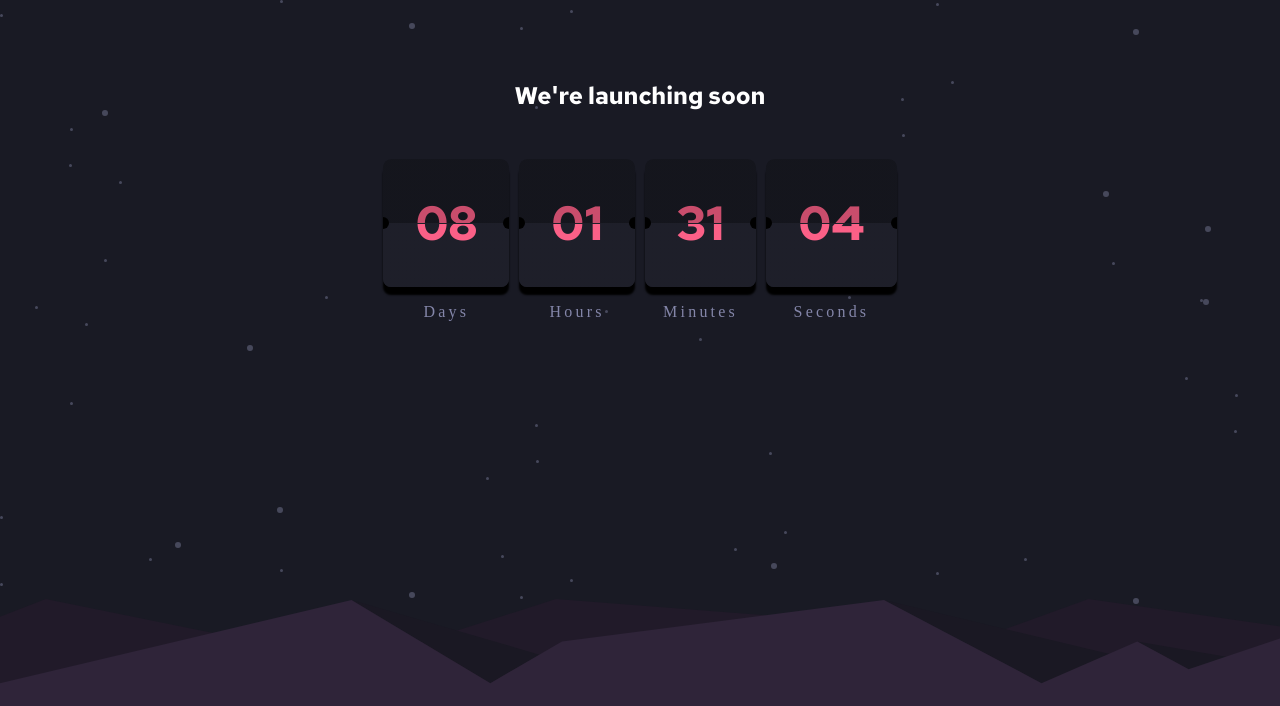
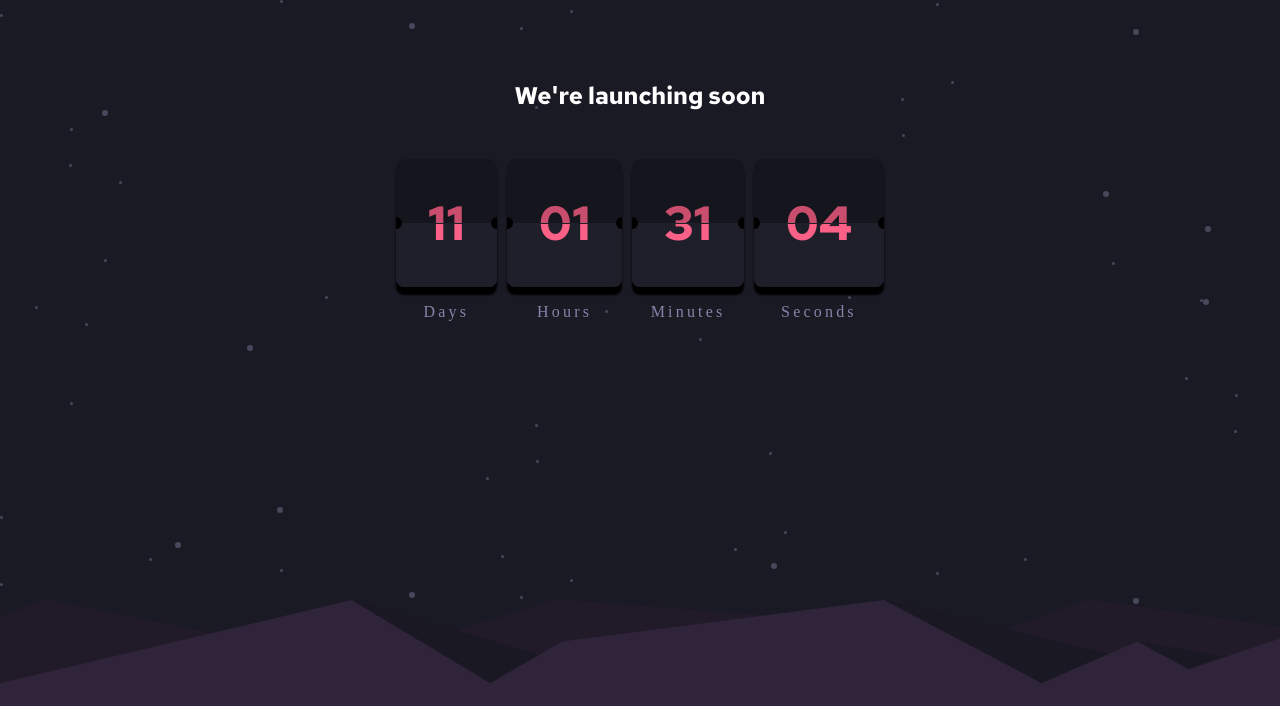
Before and after one commit to Koded247/countdown-timer, a plain HTML site: page index.html in a window 1280 px wide. Shown: the top 706 px of the page. Drawn offline with Linux system fonts and the light colour scheme.

```diff
--- a/index.html
+++ b/index.html
@@ -3,7 +3,7 @@
 <head>
     <meta charset="UTF-8">
     <meta name="viewport" content="width=device-width, initial-scale=1.0">
-    <title>COUNT DOWN</title>
+    <title>countdown-Timer</title>
     <link rel="stylesheet" href="./styles.css">
     <link rel="preconnect" href="https://fonts.googleapis.com">
     <link rel="preconnect" href="https://fonts.gstatic.com" crossorigin>
--- a/script.js
+++ b/script.js
@@ -5,7 +5,7 @@ function formatNumber(number) {
 }
 
 // Set the target date for the countdown
-const targetDate = new Date('2024-03-27T23:59:59');
+const targetDate = new Date('2024-03-30T23:59:59');
 
 setInterval(function() {
   const currentDate = new Date();
```
Also changed, not shown: styles.css (+0 -7 lines), 1 other file.
